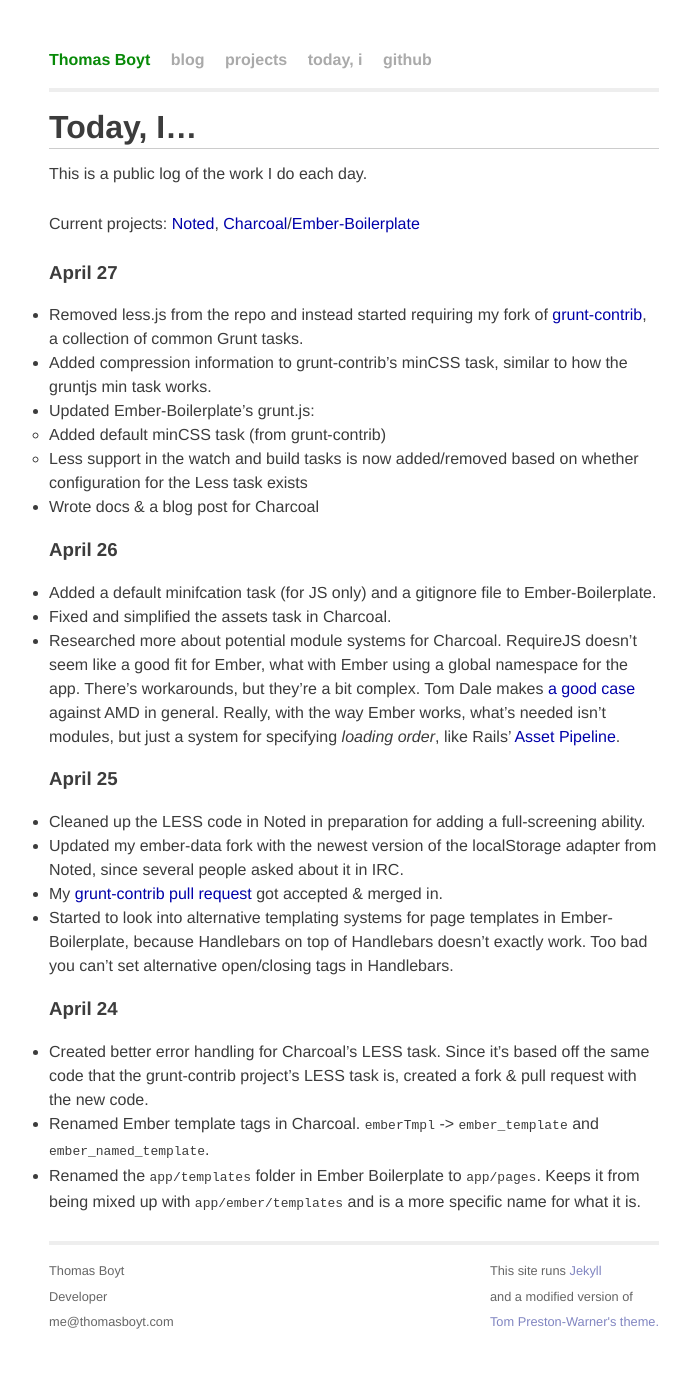
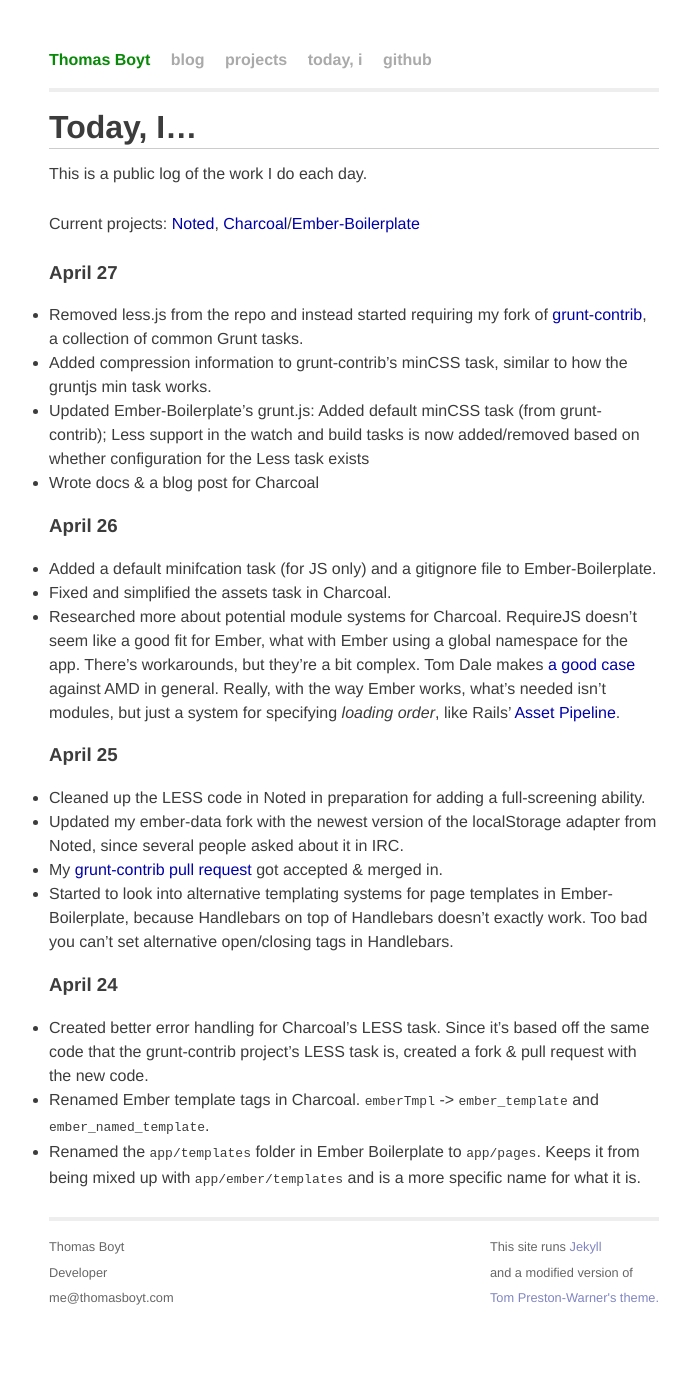
Before and after one commit to thomasboyt/thomasboyt.github.com, a Jekyll site: the page built from todayi.md, in a window 1280 px wide. Shown: the whole page, without its empty margins (286-976 px from the left). Built offline with Jekyll 4.4.1, drawn with Linux system fonts in a browser that asks for light colours; nearby versions of some CDN libraries; library files that are not in the unit come from our copies; after the commit the page ends 1367 px from its top, so only the background shows below that.

Commit message:
ugh jekyll's md processor doesn't do nested lists

```diff
--- a/todayi.md
+++ b/todayi.md
@@ -14,9 +14,7 @@
 
 * Removed less.js from the repo and instead started requiring my fork of [grunt-contrib](https://github.com/gruntjs/grunt-contrib), a collection of common Grunt tasks.
 * Added compression information to grunt-contrib's minCSS task, similar to how the gruntjs min task works.
-* Updated Ember-Boilerplate's grunt.js:
-  * Added default minCSS task (from grunt-contrib)
-  * Less support in the watch and build tasks is now added/removed based on whether configuration for the Less task exists
+* Updated Ember-Boilerplate's grunt.js: Added default minCSS task (from grunt-contrib); Less support in the watch and build tasks is now added/removed based on whether configuration for the Less task exists
 * Wrote docs & a blog post for Charcoal
 
 ### April 26
```
